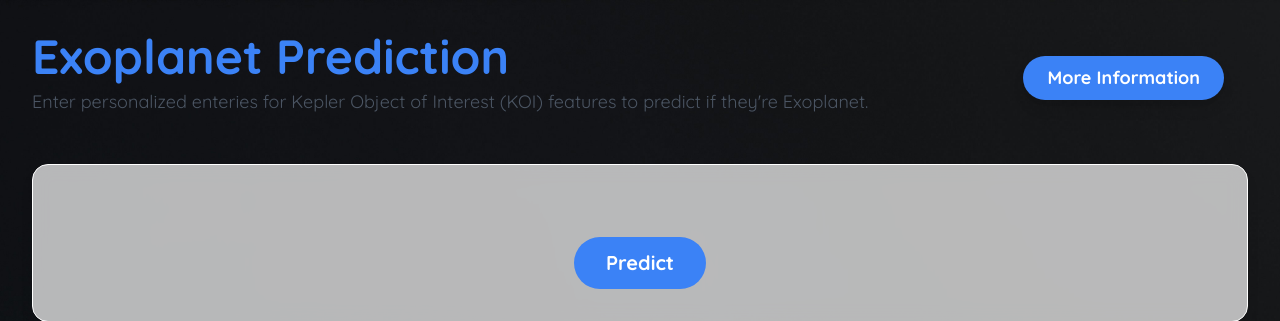
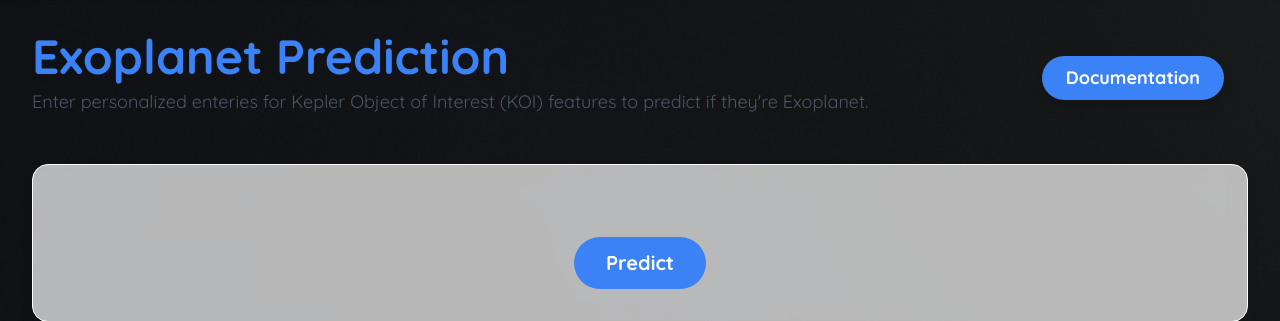
Before and after one commit to timothyroch/Exoplanet_AI, a FastAPI app: page / in a window 1280 px wide. Shown: the top 321 px of the page. Run offline with FastAPI, Linux system fonts and the light colour scheme; parts of the project's set-up code (start-up, migrations or seed data) failed here and were passed over; some libraries are stand-ins or nearby versions.

Commit message:
update text button

```diff
--- a/web/templates/index.html
+++ b/web/templates/index.html
@@ -33,7 +33,7 @@
     <div class="max-w-7xl mx-auto relative">
       <div class="absolute top-0 right-0 mt-6 mr-6 z-10">
         <a href="/info" class="inline-block bg-blue-500 text-white py-2 px-6 rounded-full hover:bg-blue-600 focus:outline-none focus:ring-2 focus:ring-offset-2 focus:ring-blue-500 text-lg font-bold transition-all duration-300 ease-in-out shadow-lg">
-          More Information
+          Documentation
         </a>
       </div>
       <header class="mb-12">
```
